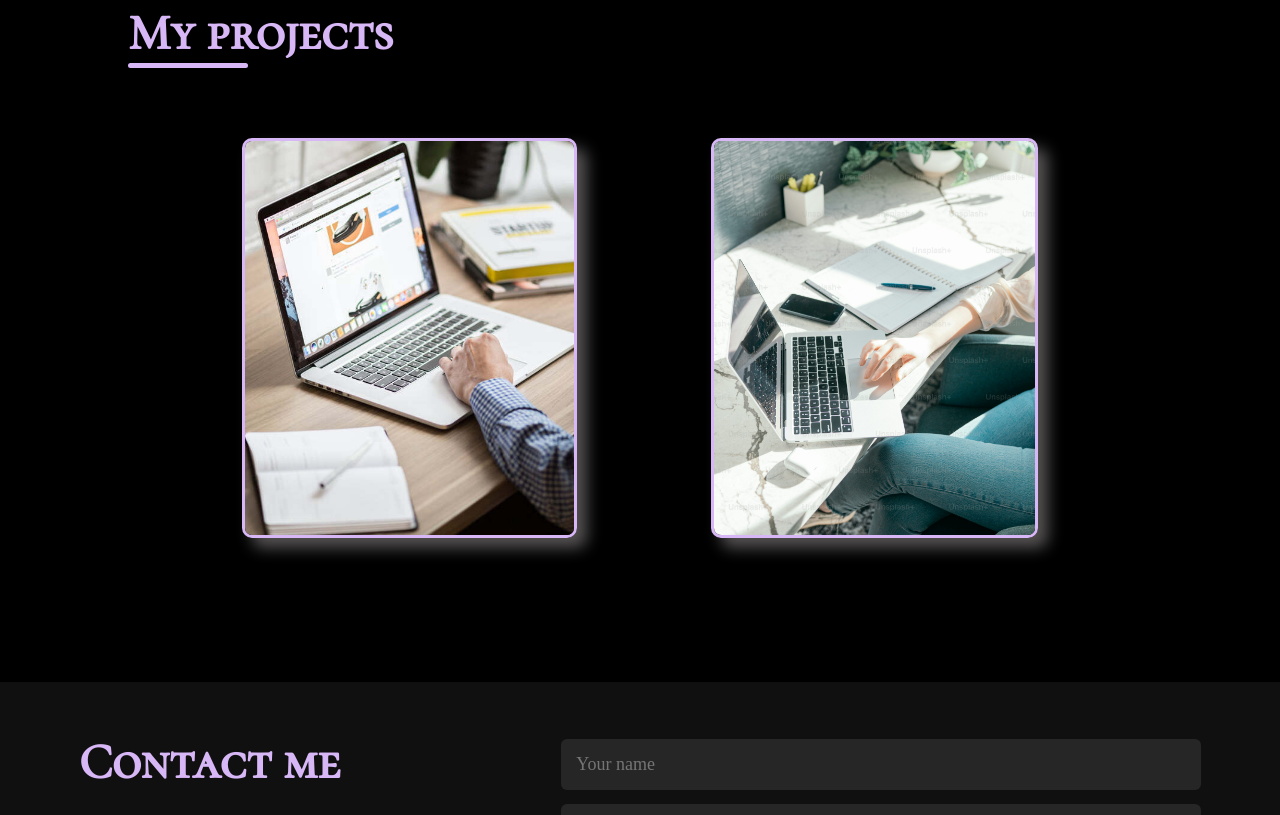
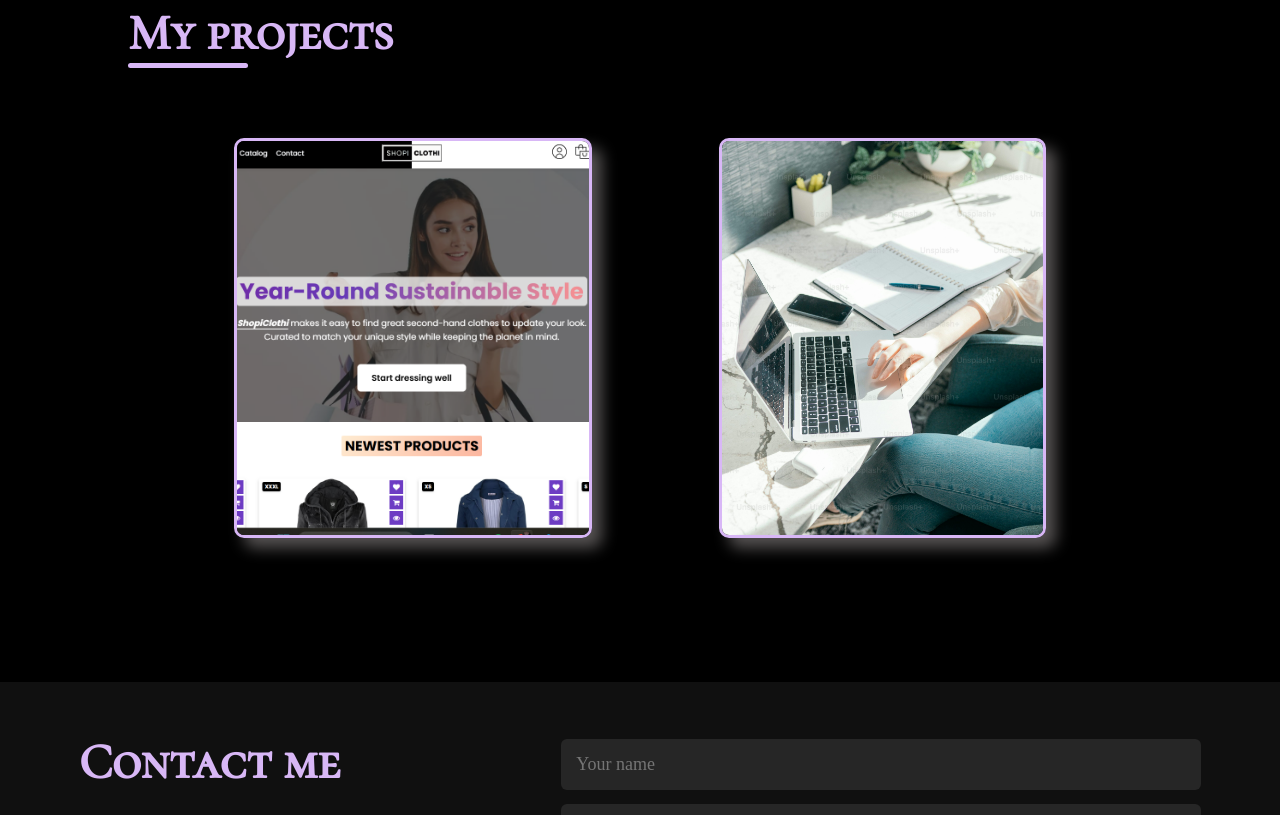
Before and after one commit to yordanova05/portfolio, a plain HTML site: page index.html in a window 1280 px wide. Shown: the part 1985-2800 px from the top of the page. Drawn offline with Linux system fonts and the light colour scheme; a web font is replaced by a local one.

Commit message:
adding photo on shopiclothi

```diff
--- a/index.html
+++ b/index.html
@@ -29,7 +29,7 @@
                         <li><a href="#contact">Contact</a></li>
                     </ul>
                 <button id="menu-btn">☰</button>
-                <div class="triangle"></div>
+                <!-- <div class="triangle"></div> -->
             </nav>
         </header>
         <main>
@@ -110,7 +110,7 @@
                     <hr>
                     <div class = "project-list">
                         <div class = "project">
-                            <img class = "image-project" src="images/image_project1 (1).jpg">
+                            <img class = "image-project" src="images/shopiclothi.png">
                             <div class = "layer">
                                 <h3>ShopiClothi</h3>
                                 <p>Website for reselling clothes, users have their own account with a rating,
--- a/style.css
+++ b/style.css
@@ -459,6 +459,7 @@ main p{
 .image-project{
     height: 400px;
     width: 100%;
+    max-width: 400px;
     border-radius: 10px;
     border: 3px solid rgb(216, 183, 246);
     box-shadow: 10px 10px 15px rgba(94, 91, 91, 0.9);
```
Also changed, not shown: images/shopiclothi.png (added).
